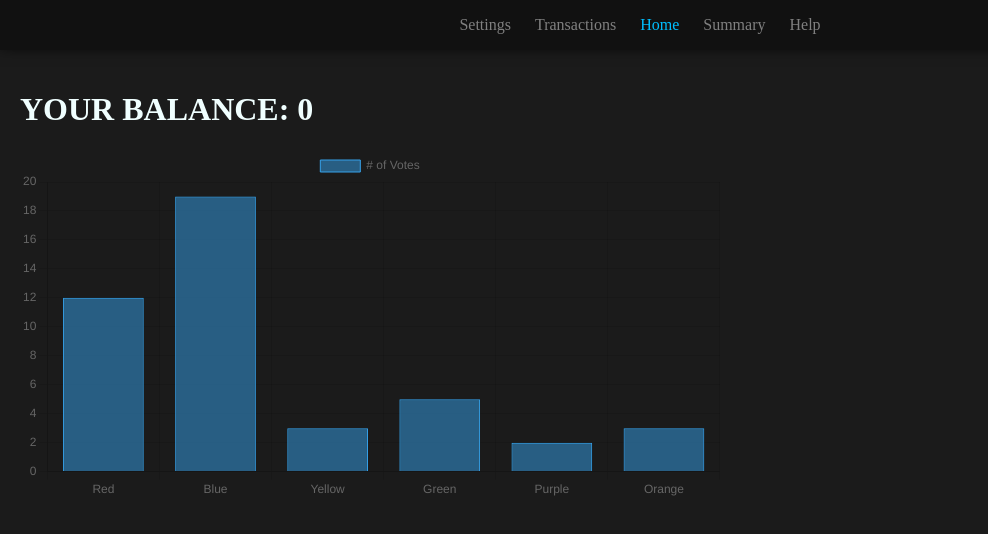
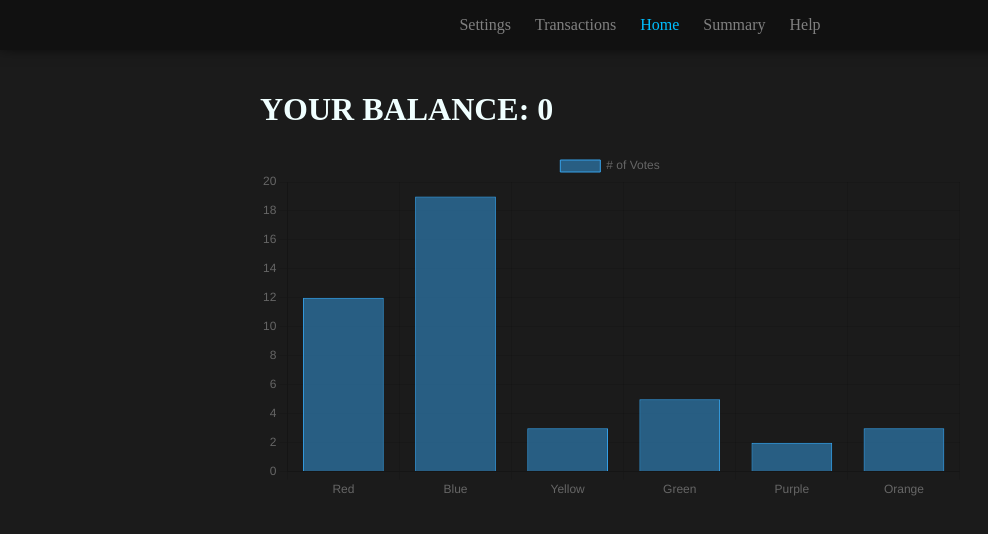
Before and after one commit to yikuansun/perfin, a SvelteKit app: page / in a window 1280 px wide. Shown: the top 534 px of the page, without its empty margins (0-988 px from the left). Built offline with nearby package versions, Linux system fonts and the light colour scheme.

Commit message:
Limit content width on desktop

```diff
--- a/src/routes/+layout.svelte
+++ b/src/routes/+layout.svelte
@@ -137,9 +137,12 @@
     }
 
     #mainDesktop #content {
-        width: 100%;
+        width: calc(min(100%, 800px));
         box-sizing: border-box;
         padding: 20px;
+        position: relative;
+        left: 50vw;
+        transform: translateX(-50%);
     }
 
     #mainDesktop #navigation {
```
